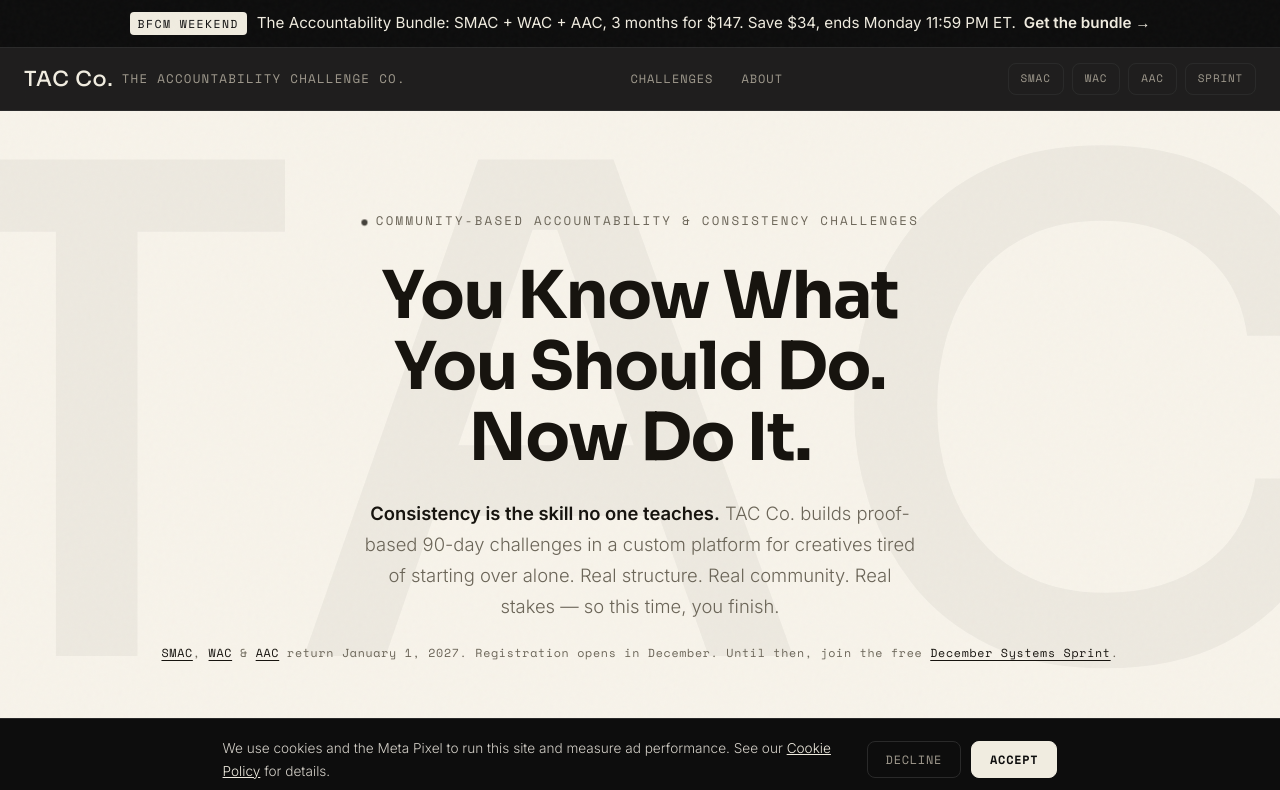
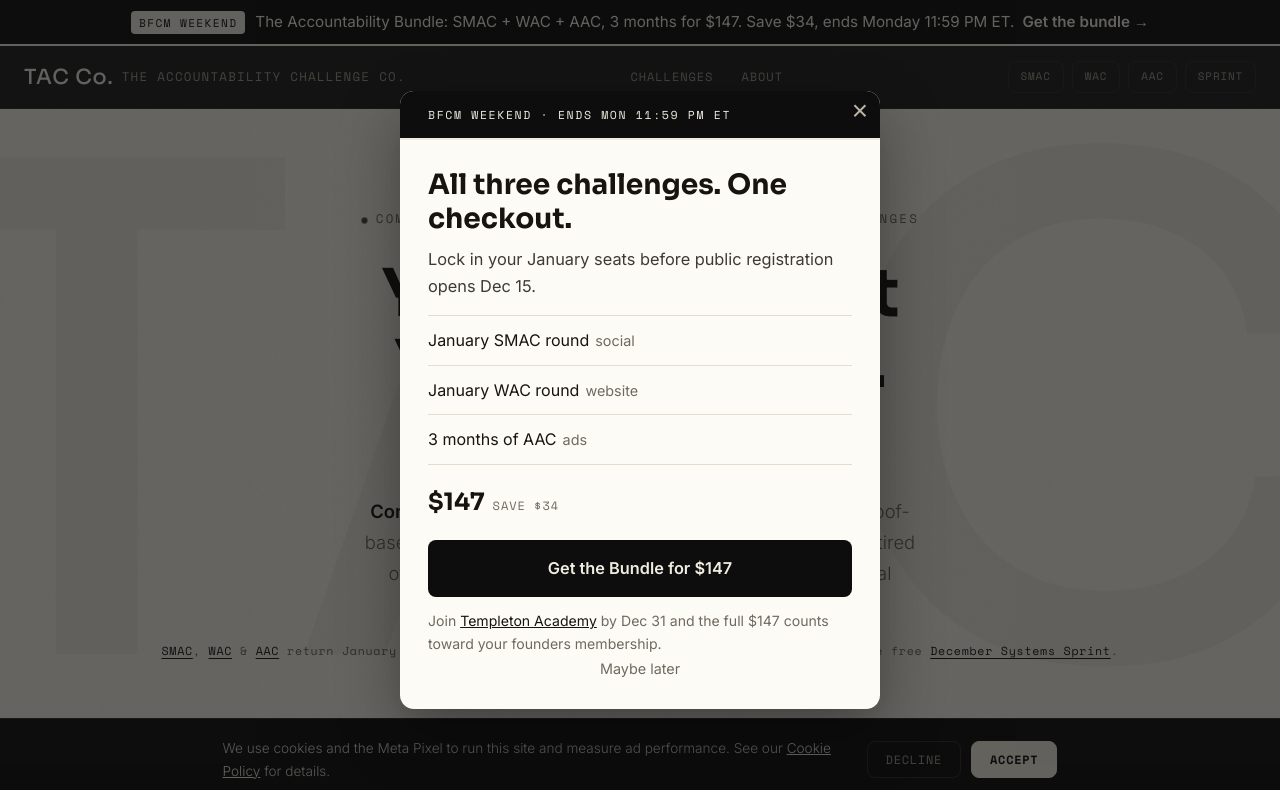
Before and after one commit to templetonimage/theaccountabilityco, a plain HTML site: page index.html in a window 1280 px wide. Shown: the top 790 px of the page. Drawn offline with nearby package versions, Linux system fonts and the light colour scheme.

Commit message:
BFCM: sticky bundle banner and bundle popup
Co-Authored-By: Claude Opus 5.5 <noreply@anthropic.com>
Claude-Session: https://claude.ai/code/session_01Dx4YVVRdMTKB3hPNn9DV43

```diff
--- a/index.html
+++ b/index.html
@@ -405,16 +405,67 @@
   </style>
 </head>
 <body>
-<!-- BFCM 2026 Accountability Bundle banner. Auto-hides after Mon Nov 30, 11:59 PM ET. Safe to delete after. -->
+<!-- BFCM 2026 Accountability Bundle: sticky banner + popup. Auto-hides after Mon Nov 30, 11:59 PM ET. Safe to delete after. -->
 <style>
-#bfcm-bundle-bar{display:none;background:#0d0d0d;border-bottom:1px solid #2a2a2a;padding:12px 20px;text-align:center;font-family:'Inter',sans-serif;font-size:.95rem;line-height:1.5;color:#f0ece0;}
-#bfcm-bundle-bar .bb-tag{font-family:'Space Mono',monospace;font-size:.72rem;letter-spacing:.12em;text-transform:uppercase;color:#0d0d0d;background:#f0ece0;padding:3px 8px;border-radius:4px;margin-right:10px;white-space:nowrap;}
+#bfcm-bundle-bar{display:none;position:sticky;top:0;z-index:1000;background:#0d0d0d;border-bottom:2px solid #f0ece0;padding:11px 20px;text-align:center;font-family:'Inter',sans-serif;font-size:.95rem;line-height:1.45;color:#f0ece0;}
+#bfcm-bundle-bar .bb-tag{font-family:'Space Mono',monospace;font-size:.7rem;letter-spacing:.12em;text-transform:uppercase;color:#0d0d0d;background:#f0ece0;padding:3px 8px;border-radius:4px;margin-right:10px;white-space:nowrap;}
 #bfcm-bundle-bar a{color:#f0ece0;font-weight:600;text-decoration:none;white-space:nowrap;margin-left:8px;}
 #bfcm-bundle-bar a:hover{text-decoration:underline;}
-#bfcm-bundle-bar .bb-dots i{display:inline-block;width:8px;height:8px;border-radius:50%;margin:0 2px;vertical-align:middle;}
+#bfcm-bundle-bar .bb-short{display:none;}
+@media (max-width:700px){#bfcm-bundle-bar .bb-long{display:none;}#bfcm-bundle-bar .bb-short{display:inline;}#bfcm-bundle-bar{font-size:.9rem;padding:10px 14px;}}
+#bfcm-pop{display:none;position:fixed;inset:0;z-index:100000;background:rgba(13,13,13,.62);align-items:center;justify-content:center;padding:20px;}
+#bfcm-pop.open{display:flex;}
+#bfcm-pop .bp-card{position:relative;background:#fdfbf6;color:#17140f;max-width:480px;width:100%;border-radius:14px;overflow:hidden;box-shadow:0 24px 60px rgba(0,0,0,.35);font-family:'Inter',sans-serif;max-height:92vh;overflow-y:auto;}
+#bfcm-pop .bp-top{background:#0d0d0d;color:#f0ece0;font-family:'Space Mono',monospace;font-size:.72rem;letter-spacing:.14em;text-transform:uppercase;padding:14px 28px;border-bottom:2px solid #f0ece0;}
+#bfcm-pop .bp-body{padding:28px;}
+#bfcm-pop h2{font-family:'Sora',sans-serif;font-weight:700;font-size:1.75rem;line-height:1.2;margin:0 0 10px;color:#17140f;}
+#bfcm-pop p{font-size:1.02rem;line-height:1.65;margin:0 0 16px;color:#3d3a33;}
+#bfcm-pop ul{list-style:none;margin:0 0 18px;padding:0;border-top:1px solid #e3ddd0;}
+#bfcm-pop li{padding:11px 0;border-bottom:1px solid #e3ddd0;font-size:1rem;color:#17140f;}
+#bfcm-pop li span{color:#6f6a60;font-size:.9rem;margin-left:6px;}
+#bfcm-pop .bp-price{font-family:'Sora',sans-serif;font-size:1.5rem;font-weight:700;color:#17140f;margin:0 0 6px;}
+#bfcm-pop .bp-price small{font-family:'Space Mono',monospace;font-size:.75rem;letter-spacing:.08em;text-transform:uppercase;color:#6f6a60;font-weight:400;margin-left:8px;}
+#bfcm-pop .bp-cta{display:block;text-align:center;background:#0d0d0d;color:#f0ece0;font-weight:700;font-size:1.02rem;text-decoration:none;padding:15px 20px;border-radius:8px;margin:18px 0 12px;}
+#bfcm-pop .bp-later{display:block;width:100%;background:none;border:0;color:#6f6a60;font-size:.9rem;cursor:pointer;padding:4px;font-family:'Inter',sans-serif;}
+#bfcm-pop .bp-note{font-size:.88rem;color:#6f6a60;margin:0;}
+#bfcm-pop .bp-note a{color:#17140f;}
+#bfcm-pop .bp-x{position:absolute;top:6px;right:12px;background:none;border:0;color:#bdb6a8;font-size:28px;line-height:1;cursor:pointer;}
 </style>
-<div id="bfcm-bundle-bar"><span class="bb-tag">BFCM Weekend</span>The Accountability Bundle: SMAC + WAC + AAC, 3 months for $147. Save $34, ends Monday 11:59 PM ET.<a href="https://buy.stripe.com/fZu4gzdq30sD99Q1OFbo40t">Get the bundle &rarr;</a></div>
-<script>(function(){if(new Date()<new Date('2026-12-01T04:59:00Z')){var b=document.getElementById('bfcm-bundle-bar');if(b)b.style.display='block';}})();</script>
+<div id="bfcm-bundle-bar"><span class="bb-tag">BFCM Weekend</span><span class="bb-long">The Accountability Bundle: SMAC + WAC + AAC, 3 months for $147. Save $34, ends Monday 11:59 PM ET.</span><span class="bb-short">All 3 challenges for $147. Save $34.</span><a href="https://buy.stripe.com/fZu4gzdq30sD99Q1OFbo40t">Get the bundle &rarr;</a></div>
+<div id="bfcm-pop" role="dialog" aria-modal="true" aria-label="Accountability Bundle offer">
+  <div class="bp-card">
+    <button class="bp-x" aria-label="Close">&times;</button>
+    <div class="bp-top">BFCM Weekend · Ends Mon 11:59 PM ET</div>
+    <div class="bp-body">
+      <h2>All three challenges. One checkout.</h2>
+      <p>Lock in your January seats before public registration opens Dec 15.</p>
+      <ul>
+        <li>January SMAC round<span>social</span></li>
+        <li>January WAC round<span>website</span></li>
+        <li>3 months of AAC<span>ads</span></li>
+      </ul>
+      <div class="bp-price">$147<small>Save $34</small></div>
+      <a class="bp-cta" href="https://buy.stripe.com/fZu4gzdq30sD99Q1OFbo40t">Get the Bundle for $147</a>
+      <p class="bp-note">Join <a href="https://templetonimage.com/academy">Templeton Academy</a> by Dec 31 and the full $147 counts toward your founders membership.</p>
+      <button class="bp-later">Maybe later</button>
+    </div>
+  </div>
+</div>
+<script>(function(){
+  if(new Date()>=new Date('2026-12-01T04:59:00Z'))return;
+  var bar=document.getElementById('bfcm-bundle-bar'),pop=document.getElementById('bfcm-pop');
+  bar.style.display='block';
+  function fit(){var h=bar.offsetHeight,nav=document.querySelector('nav'),mm=document.getElementById('mobileMenu');
+    if(nav&&getComputedStyle(nav).position==='sticky')nav.style.top=h+'px';
+    if(mm&&nav)mm.style.top=(h+nav.offsetHeight)+'px';}
+  window.addEventListener('load',fit);window.addEventListener('resize',fit);fit();
+  function close(){pop.classList.remove('open');}
+  pop.querySelector('.bp-x').onclick=close;pop.querySelector('.bp-later').onclick=close;
+  pop.addEventListener('click',function(e){if(e.target===pop)close();});
+  document.addEventListener('keydown',function(e){if(e.key==='Escape')close();});
+  var seen=false;try{seen=sessionStorage.getItem('bfcmPopSeen')==='1';}catch(e){}
+  if(!seen)setTimeout(function(){pop.classList.add('open');try{sessionStorage.setItem('bfcmPopSeen','1');}catch(e){}},5000);
+})();</script>
 
 
   <!-- NAV -->
```
